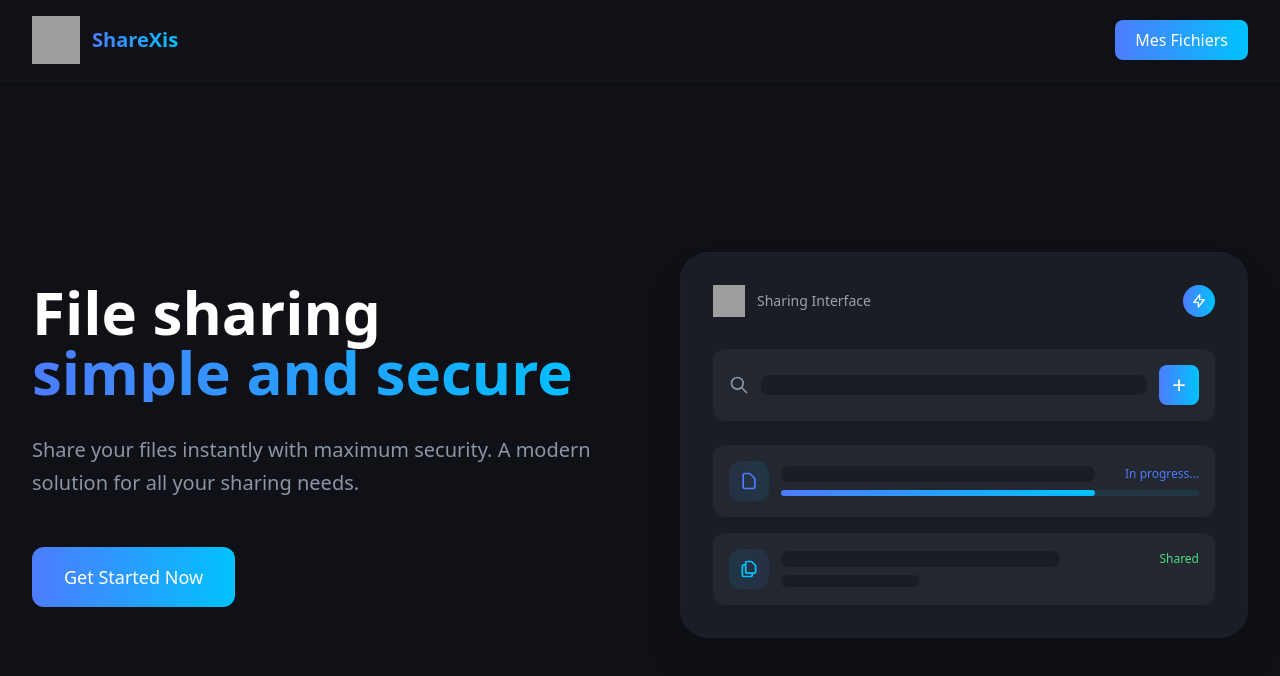
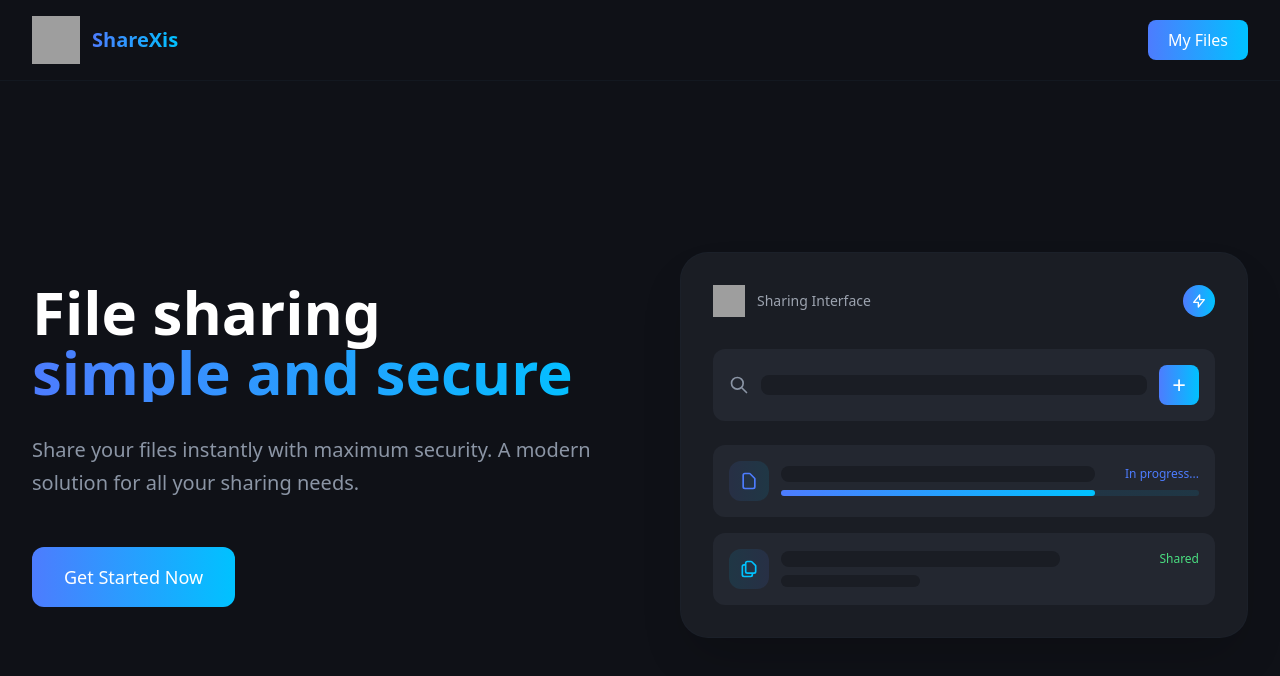
Before and after one commit to SanseDev/ShareXis, a Next.js app: page / in a window 1280 px wide. Shown: the top 676 px of the page. Built offline with nearby package versions, Linux system fonts and the light colour scheme; no server answers; grey boxes are pictures that could not be loaded.

Commit message:
change button languages my files

```diff
--- a/app/page.tsx
+++ b/app/page.tsx
@@ -36,7 +36,7 @@ export default function Home() {
               onClick={() => router.push('/documents')}
               className="bg-gradient-to-r from-[#4d7cfe] to-[#00c2ff] hover:from-[#3d6df0] hover:to-[#00b2ff] px-5 py-2 rounded-lg transition-all duration-300 font-medium"
             >
-              {isAuthenticated ? 'Mes Fichiers' : 'Commencer'}
+              {isAuthenticated ? 'My Files' : 'Commencer'}
             </button>
           </div>
         </div>
```
